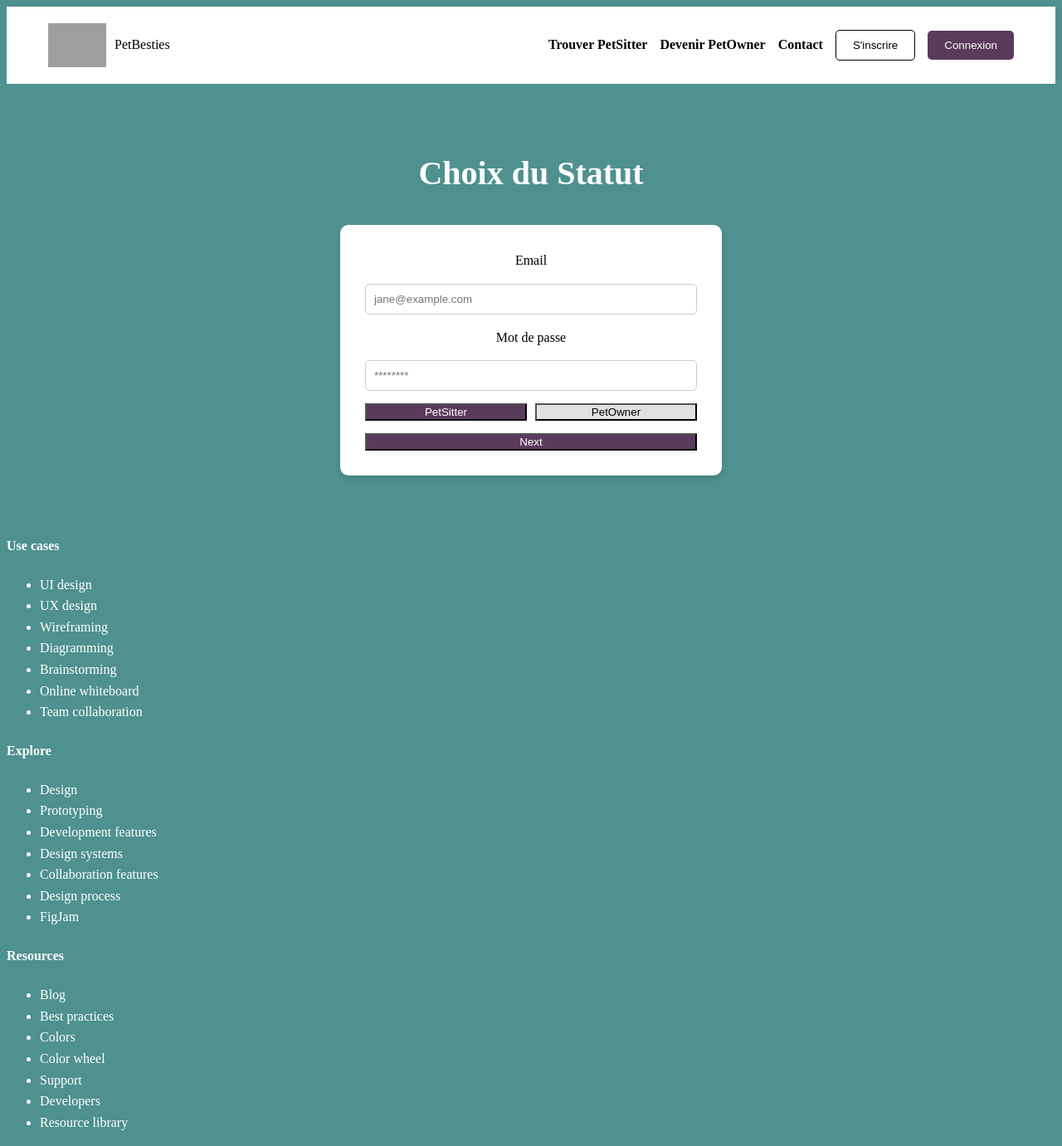
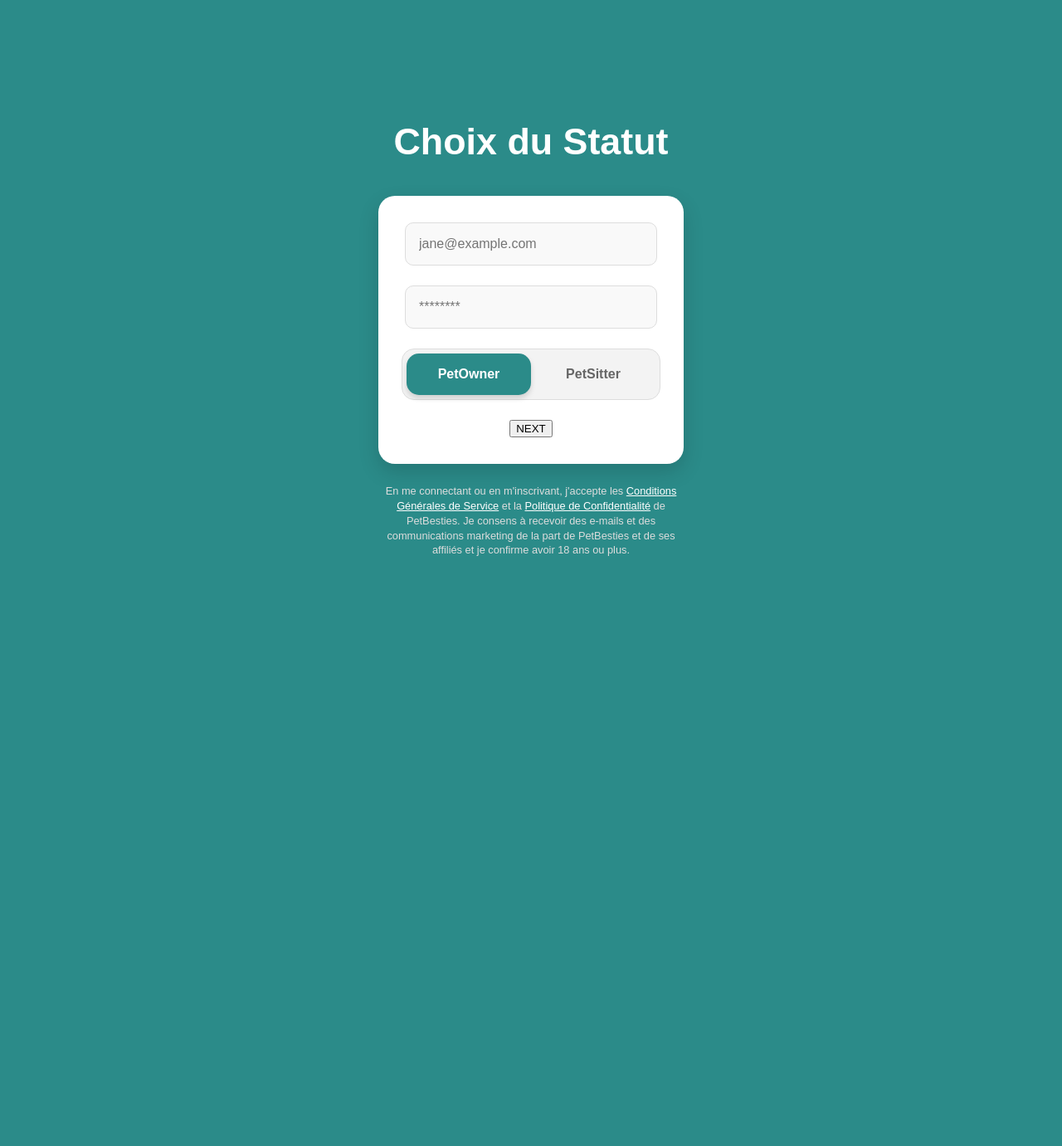
Before and after one commit to Plekiby/PetBesties, a PHP site: page /views/choix_du_statut.php in a window 1280 px wide. Shown: the whole page at 83% size. After the commit the page ends 670 px from the top, so only its background shows below. Run offline with PHP 8.4, Linux system fonts and the light colour scheme; grey boxes are pictures that could not be loaded.

Commit message:
Modification page choix du statut

```diff
--- a/public/css/style_choix.css
+++ b/public/css/style_choix.css
@@ -1,120 +1,208 @@
-/* Choix du statut */
-
-/* Corps de la page */
+/* styles.css */
 body {
-    background-color: #4e918f;
-    color: white;
-    line-height: 1.6;
+    margin: 0;
+    font-family: 'Poppins', sans-serif;
+    background-color: #2b8b89;
+    display: flex;
+    justify-content: center;
+    align-items: center;
+    height: 100vh;
+    color: #fff;
 }
 
-/* En-tête */
-header {
+.status-selection {
+    text-align: center;
+    width: 100%;
+    max-width: 400px;
+    padding: 1rem;
+    box-sizing: border-box;
+}
+
+h1 {
+    font-size: 2.8rem;
+    font-weight: bold;
+    margin-bottom: 2.5rem;
+    color: #ffffff;
+    animation: fadeInDown 1s ease-out;
+}
+
+.status-form {
+    display: flex;
+    flex-direction: column;
+    gap: 1.5rem;
+    align-items: center;
+    background-color: #ffffff;
+    padding: 2rem;
+    border-radius: 20px;
+    color: #333;
+    box-shadow: 0px 10px 25px rgba(0, 0, 0, 0.15);
+    animation: fadeInUp 1s ease-out;
+}
+
+.input-field {
+    width: 100%;
+    padding: 1rem;
+    font-size: 1rem;
+    border: 1px solid #ddd;
+    border-radius: 10px;
+    box-sizing: border-box;
+    transition: all 0.3s ease-in-out;
+    background-color: #f9f9f9;
+}
+
+.input-field:focus {
+    outline: none;
+    border-color: #2b8b89;
+    background-color: #ffffff;
+    box-shadow: 0 0 10px rgba(43, 139, 137, 0.4);
+}
+
+/* New modern toggle styling */
+.status-toggle {
     display: flex;
     justify-content: space-between;
-    align-items: center;
-    padding: 20px 50px;
-    background-color: white;
-    color: black;
+    border: 1px solid #ddd;
+    background-color: #f3f3f3;
+    border-radius: 15px;
+    padding: 5px;
+    width: 100%;
+    max-width: 300px;
+    position: relative;
+    transition: background-color 0.3s ease-in-out;
 }
 
-header .logo {
-    display: flex;
-    align-items: center;
+.status-toggle:hover {
+    background-color: #eaeaea;
 }
 
-header .logo img {
-    width: 70px;
-    margin-right: 10px;
+.toggle-option {
+    flex: 1;
+    text-align: center;
+    font-size: 1rem;
+    font-weight: bold;
+    cursor: pointer;
+    color: #666;
+    position: relative;
+    transition: color 0.3s ease-in-out;
 }
 
-header nav {
-    display: flex;
-    align-items: center;
-    gap: 15px;
+.toggle-option input {
+    position: absolute;
+    opacity: 0;
+    pointer-events: none;
 }
 
-header nav a {
-    color: black;
-    text-decoration: none;
-    font-weight: bold;
+.toggle-option span {
+    display: block;
+    padding: 1rem 0;
+    border-radius: 15px;
+    transition: all 0.3s ease-in-out;
+    background-color: transparent;
 }
 
-header .btn {
-    padding: 10px 20px;
-    border: none;
-    border-radius: 5px;
-    cursor: pointer;
+.toggle-option input:checked + span {
+    background-color: #2b8b89;
+    color: #ffffff;
+    box-shadow: 0 4px 6px rgba(0, 0, 0, 0.15);
 }
 
-header .btn.primary {
-    background-color: #5b3b5b;
-    color: white;
+/* Ultra-modern button styling */
+.btn-modern {
+    width: 100%;
+    max-width: 300px;
+    padding: 1rem 1.5rem;
+    background: #2b8b89;
+    color: #ffffff;
+    font-size: 1.1rem;
+    font-weight: bold;
+    text-transform: uppercase;
+    letter-spacing: 1px;
+    border: none;
+    border-radius: 12px;
+    cursor: pointer;
+    position: relative;
+    transition: transform 0.3s ease, background-color 0.3s ease;
+    overflow: hidden;
+    box-shadow: 0px 8px 15px rgba(0, 0, 0, 0.15);
 }
 
-header .btn.secondary {
-    background-color: white;
-    color: black;
-    border: 1px solid black;
+.btn-modern:hover {
+    transform: translateY(-3px);
+    background-color: #236c6b;
+    box-shadow: 0px 12px 20px rgba(0, 0, 0, 0.2);
 }
 
-/* Contenu principal */
-main {
-    text-align: center;
-    padding: 50px 20px;
+.btn-modern:active {
+    transform: translateY(1px);
+    box-shadow: 0px 4px 10px rgba(0, 0, 0, 0.15);
 }
 
-main h1 {
-    font-size: 2.5rem;
-    margin-bottom: 30px;
+.btn-modern::before {
+    content: '';
+    position: absolute;
+    top: 50%;
+    left: 50%;
+    width: 0;
+    height: 0;
+    background: rgba(255, 255, 255, 0.3);
+    border-radius: 50%;
+    transform: translate(-50%, -50%);
+    transition: width 0.4s ease, height 0.4s ease;
 }
 
-.form-container {
-    background-color: white;
-    color: black;
-    padding: 30px;
-    border-radius: 10px;
-    max-width: 400px;
-    margin: 0 auto;
-    box-shadow: 0 4px 6px rgba(0, 0, 0, 0.1);
+.btn-modern:hover::before {
+    width: 300%;
+    height: 300%;
+    background: rgba(255, 255, 255, 0.1);
 }
 
-.form-container form {
-    display: flex;
-    flex-direction: column;
-    gap: 15px;
+/* Subtle Terms and Conditions */
+.terms {
+    font-size: 0.8rem;
+    margin-top: 1.5rem;
+    line-height: 1.4;
+    color: #ddd;
+    animation: fadeIn 2s ease-out;
 }
 
-.form-container input {
-    padding: 10px;
-    border: 1px solid #ccc;
-    border-radius: 5px;
+.terms a {
+    color: #fff;
+    text-decoration: underline;
+    transition: color 0.3s ease-in-out;
 }
 
-/* Bouton principal */
-.form-container .btn {
-    background-color: #5b3b5b;
-    color: white;
-    cursor: pointer;
+.terms a:hover {
+    color: #b0e3e0;
 }
 
-/* Double bouton pour le choix du statut */
-.double-button {
-    display: flex;
-    gap: 10px;
-    justify-content: space-between;
+/* Animations */
+@keyframes fadeInDown {
+    from {
+        opacity: 0;
+        transform: translateY(-20px);
+    }
+    to {
+        opacity: 1;
+        transform: translateY(0);
+    }
 }
 
-.double-button .btn {
-    flex: 1;
-    text-align: center;
+@keyframes fadeInUp {
+    from {
+        opacity: 0;
+        transform: translateY(20px);
+    }
+    to {
+        opacity: 1;
+        transform: translateY(0);
+    }
 }
 
-.double-button .btn.secondary {
-    background-color: #e0e0e0;
-    color: black;
+@keyframes fadeIn {
+    from {
+        opacity: 0;
+    }
+    to {
+        opacity: 1;
+    }
 }
-
-.double-button .btn.primary {
-    background-color: #5b3b5b;
-    color: white;
-}
--- a/views/choix_du_statut.php
+++ b/views/choix_du_statut.php
@@ -7,79 +7,31 @@
     <link rel="stylesheet" href="/petbesties/public/css/style_choix.css">
 </head>
 <body>
-    <header>
-        <div class="logo">
-            <img src="/Users/Oscar/Desktop/ISEP/A1/APP/Site WEB/logo.png" alt="PetBesties Logo">
-            <span>PetBesties</span>
-        </div>
-        <nav>
-            <a href="#">Trouver PetSitter</a>
-            <a href="#">Devenir PetOwner</a>
-            <a href="#">Contact</a>
-            <button class="btn secondary">S'inscrire</button>
-            <button class="btn primary">Connexion</button>
-        </nav>
-    </header>
+    <main class="status-selection">
+        <h1>Choix du Statut</h1>
+        <form class="status-form">
+            <input type="email" placeholder="jane@example.com" class="input-field" required>
+            <input type="password" placeholder="********" class="input-field" required>
 
-    <main>
-        <h1>Choix du Statut</h1>
-        <div class="form-container">
-            <form>
-                <label for="email">Email</label>
-                <input type="email" id="email" placeholder="jane@example.com" required>
+            <div class="status-toggle">
+                <label class="toggle-option">
+                    <input type="radio" name="status" value="PetOwner" checked>
+                    <span>PetOwner</span>
+                </label>
+                <label class="toggle-option">
+                    <input type="radio" name="status" value="PetSitter">
+                    <span>PetSitter</span>
+                </label>
+            </div>
 
-                <label for="password">Mot de passe</label>
-                <input type="password" id="password" placeholder="********" required>
-
-                <div class="double-button">
-                    <button type="button" class="btn primary">PetSitter</button>
-                    <button type="button" class="btn secondary">PetOwner</button>
-                </div>
-
-                <button type="submit" class="btn primary">Next</button>
-            </form>
-        </div>
+            <button type="submit" class="btn-next">NEXT</button>
+        </form>
+        <p class="terms">
+            En me connectant ou en m'inscrivant, j'accepte les
+            <a href="#">Conditions Générales de Service</a> et la
+            <a href="#">Politique de Confidentialité</a> de PetBesties.
+            Je consens à recevoir des e-mails et des communications marketing de la part de PetBesties et de ses affiliés et je confirme avoir 18 ans ou plus.
+        </p>
     </main>
-
-    <footer>
-        <div class="footer-links">
-            <div>
-                <h4>Use cases</h4>
-                <ul>
-                    <li>UI design</li>
-                    <li>UX design</li>
-                    <li>Wireframing</li>
-                    <li>Diagramming</li>
-                    <li>Brainstorming</li>
-                    <li>Online whiteboard</li>
-                    <li>Team collaboration</li>
-                </ul>
-            </div>
-            <div>
-                <h4>Explore</h4>
-                <ul>
-                    <li>Design</li>
-                    <li>Prototyping</li>
-                    <li>Development features</li>
-                    <li>Design systems</li>
-                    <li>Collaboration features</li>
-                    <li>Design process</li>
-                    <li>FigJam</li>
-                </ul>
-            </div>
-            <div>
-                <h4>Resources</h4>
-                <ul>
-                    <li>Blog</li>
-                    <li>Best practices</li>
-                    <li>Colors</li>
-                    <li>Color wheel</li>
-                    <li>Support</li>
-                    <li>Developers</li>
-                    <li>Resource library</li>
-                </ul>
-            </div>
-        </div>
-    </footer>
 </body>
 </html>
```
Also changed, not shown: 1 other file.
